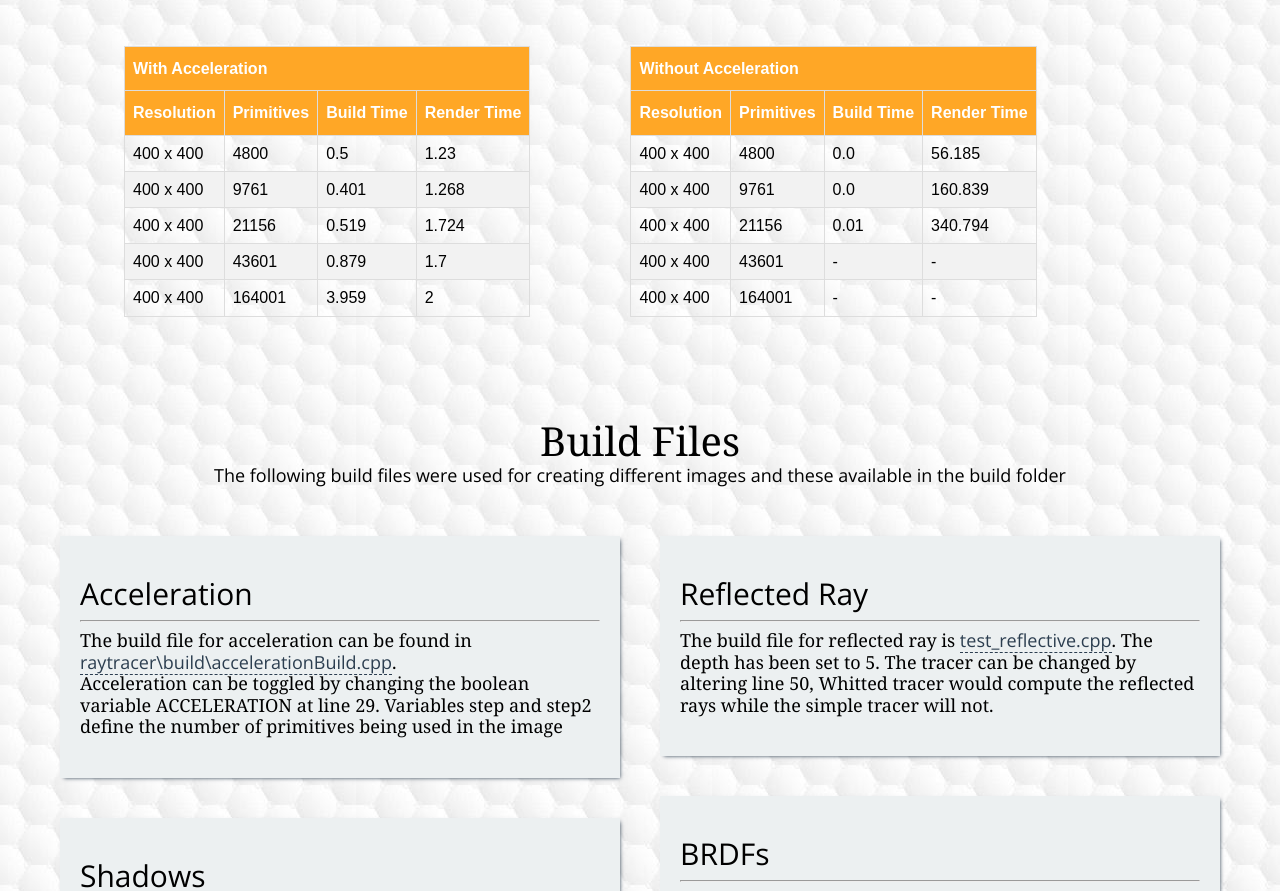
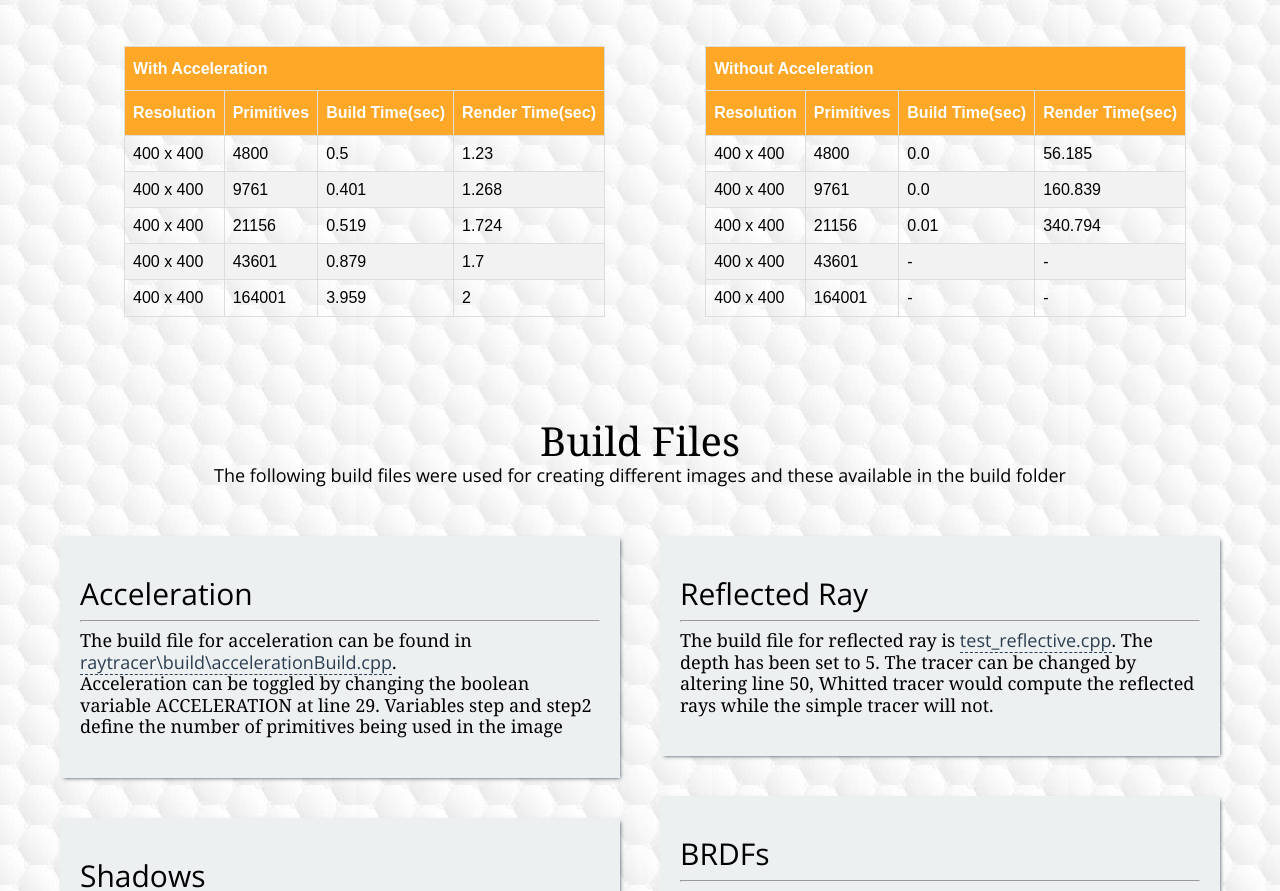
Before and after one commit to 04051/brutal-wasps.github.io, a plain HTML site: page index.html in a window 1280 px wide. Shown: the part 6335-7226 px from the top of the page. Drawn offline with nearby package versions, Linux system fonts and the light colour scheme.

Commit message:
units for time added

```diff
--- a/index.html
+++ b/index.html
@@ -376,8 +376,8 @@
 			  <tr>
 				<th>Resolution</th>
 				<th>Primitives</th>
-				<th>Build Time</th>
-				<th>Render Time</th>
+				<th>Build Time(sec)</th>
+				<th>Render Time(sec)</th>
 			  </tr>
 
 			  <tr>
@@ -425,8 +425,8 @@
 			  <tr>
 				<th>Resolution</th>
 				<th>Primitives</th>
-				<th>Build Time</th>
-				<th>Render Time</th>
+				<th>Build Time(sec)</th>
+				<th>Render Time(sec)</th>
 			  </tr>
 
 			  <tr>
```
